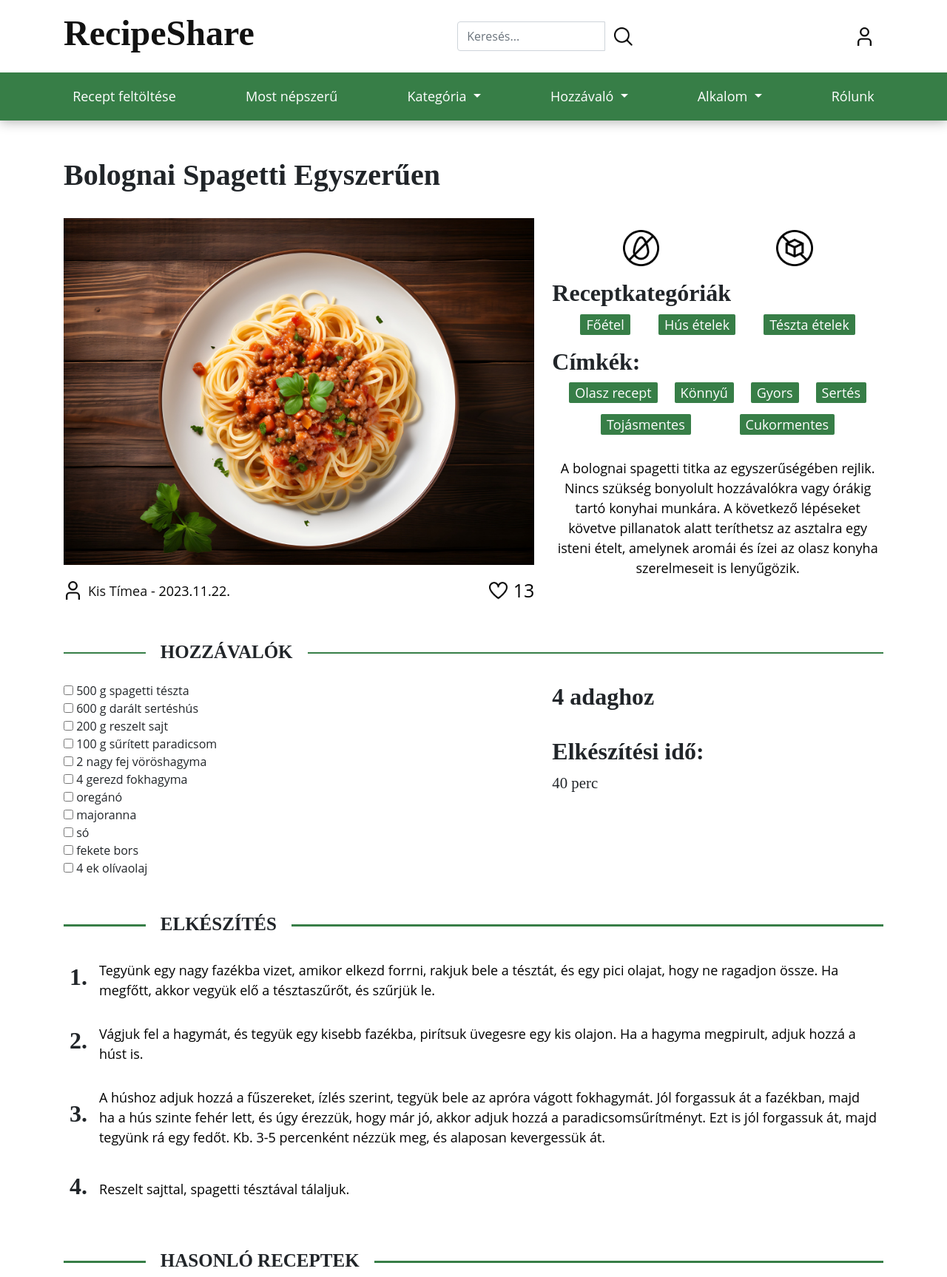
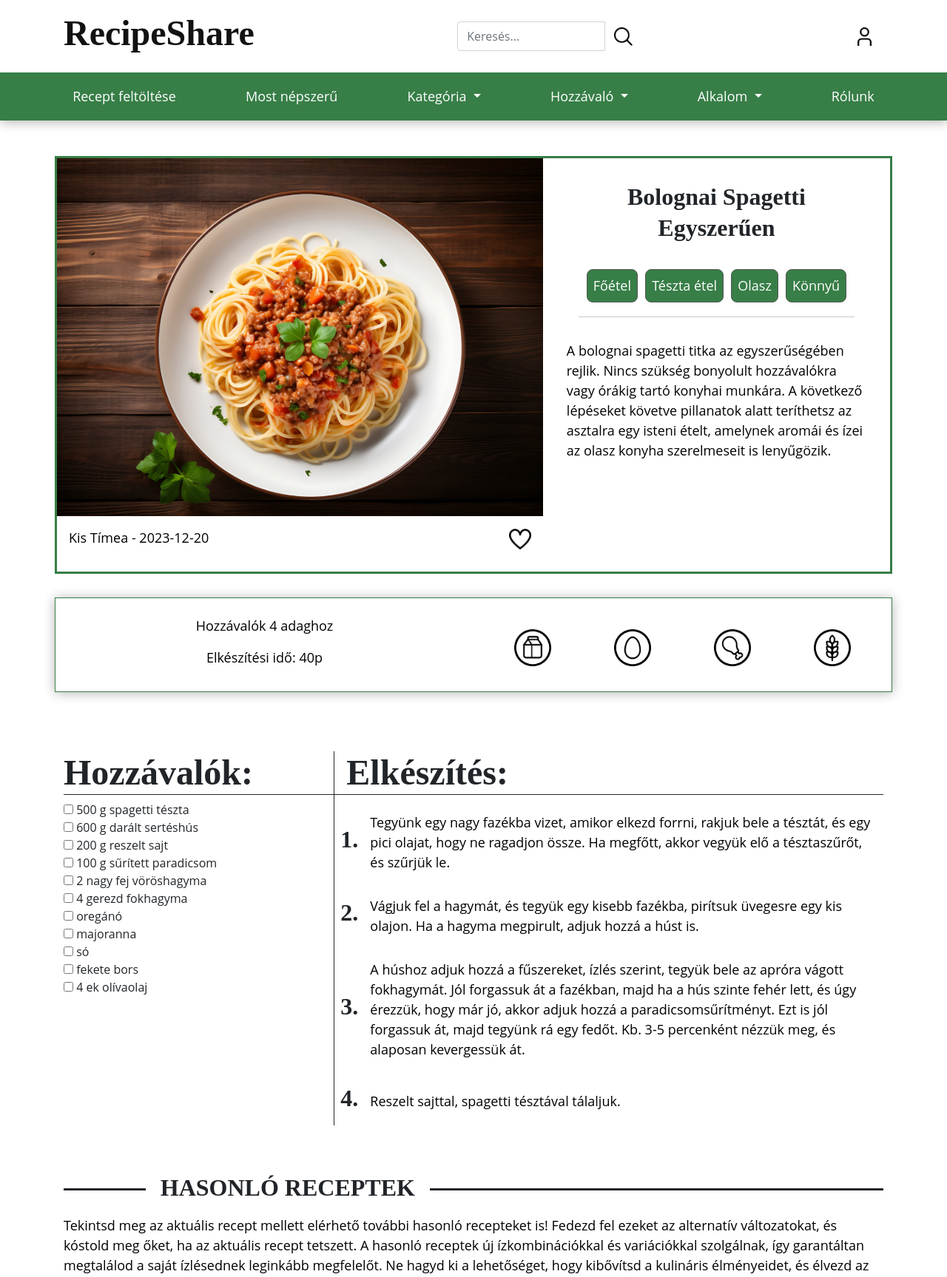
Before and after one commit to KT1M1/Project, a PHP site: page /index.php?page=show_recipe in a window 1280 px wide. Shown: the top 1727 px of the page at 74% size. Run offline with PHP 8.4, Linux system fonts and the light colour scheme.

Commit message:
Create Basic Structure for Recipe Display

```diff
--- a/client/assets/css/recipe-display.css
+++ /dev/null
@@ -1,154 +0,0 @@
-.recipe-body{
-    padding-top: 2rem;
-}
-
-.f-weight{
-    font-weight: 400;
-    font-size: 1.3rem;
-}
-
-/*Recipe-name*/
-.recipe-name {
-    font-size: 26px;
-    line-height: 1.3;
-    margin-top: 1rem;
-    margin-bottom: 2rem;
-}
-
-@media screen and (min-width: 600px) {
-    .recipe-name {
-        font-size: 30px;
-    }
-}
-
-@media screen and (min-width: 900px) {
-    .recipe-name {
-        font-size: 40px;
-    }
-}
-
-/*User, Rating*/
-.user-container{
-    display: flex;
-    align-items: center;
-    justify-content: space-between;
-    margin-top: 1rem;
-}
-
-.user-name{
-    height: 25px;
-    margin: 0;
-}
-
-.rate, .user {
-    display: flex;
-    align-items: center;
-}
-
-.heart, .user-pfp{
-    margin: 0px;
-    margin-right: 0.5rem;
-    width: 25px;
-}
-
-.heart-number{
-    font-size: 25px;
-    margin: 0;
-}
-
-
-/*Tags*/
-.desc-container{
-    margin-top: 1rem;
-    text-align: center;
-}
-
-.tag-link{
-    border-radius: 2px;
-    background-color: #377E47;
-    color: #fff;
-    text-decoration: none;
-    width: fit-content;
-    padding: 2px;
-    padding-left: 0.5rem;
-    padding-right: 0.5rem;
-}
-.tag-link:hover{
-    background-color: #46a25bcb;
-    color: #fff;
-}
-
-.tag-container{
-    display: flex;
-    justify-content: space-evenly;
-    flex-wrap: wrap;
-}
-
-/*Diet, Intolerance*/
-.diet-container{
-    display: flex;
-    justify-content: space-around;
-    flex-wrap: wrap;
-    padding: 1rem;
-}
-
-.img-diet{
-    max-width: 50px;
-    width: calc(30px + 1.5vw);
-}
-
-/*Divider (from style.css)*/
-
-.divider-container {
-    position: relative;
-    margin-top: 3rem;
-    margin-bottom: 1.5rem;
-}
-
-.divider{
-    position: relative;
-    margin: 0;
-    width: fit-content;
-    background-color: white;
-    z-index: 1;
-    margin-left: 10%;
-    padding: 0 20px;
-    text-align: center;
-    text-transform: uppercase;
-    font-size: calc(20px + 0.390625vw);
-}
-
-.divider-container hr {
-    position: absolute;
-    margin: 0;
-    width: 100%;
-    top: 50%;
-    height: 2.3px;
-    opacity: 1;
-    color: #377E47;
-}
-
-.divide{
-    margin: 20px;
-}
-
-/*Steps*/
-.steps{
-    display: flex;
-    align-items: center;
-    padding: 0.5rem;
-    margin-top: 1rem;
-}
-.steps:hover{
-    background-color: #ECECEC;
-}
-
-.step-text{
-    margin-bottom: 0px;
-    margin-left: 1rem;
-}
-
-/*Ingredient*/
-.completed {
-    opacity: 0.6; /* Fakítás */
-}
--- /dev/null
+++ b/client/assets/css/show_recipe.css
@@ -0,0 +1,109 @@
+.recipe-body{
+    margin-top: 2rem;
+}
+
+.main-col{
+    border: solid 3px #377E47;
+}
+
+.description-container{
+    padding: 2rem;
+}
+
+.small-detail-container{
+    display: flex;
+    flex-direction: row;
+    justify-content: space-between;
+    margin: 1rem;
+}
+
+.heart-img{
+    width: 30px;
+    height: 30px;
+}
+
+.recipe-name{
+    text-align: center;
+    margin-bottom: 1rem;
+}
+
+.category-container{
+    padding: 1rem;
+    text-align: center;
+}
+
+.category-btn{
+    border-radius: 8px;
+    background-color: #377E47;
+    color: #fff;
+    padding: 8px;
+    border: 1px solid #555;
+    font-size: 18px;
+    margin: 3px;
+}
+.img-col{
+    padding: 0;
+}
+
+/*Allergen*/
+.details-row{
+    border: 1px solid #377E47;
+    box-shadow: 0px 1px 15px rgba(0, 0, 0, 0.3);
+    margin-bottom: 5rem;
+    margin-top: 2rem;
+}
+
+.space{
+    margin-top: 1.5rem;
+    margin-bottom: 1rem;
+    text-align: center;
+}
+
+.allergen-container{
+    display: flex;
+    justify-content: space-around;
+    align-items: center;
+}
+
+.allergen-img{
+    width: 50px;
+    height: 50px;
+}
+
+.ingredient-container{
+    padding-right: 0;
+}
+
+/*Steps*/
+.step-container{
+    border-left: solid 1px;
+    padding-left: 0;
+}
+
+.steps{
+    display: flex;
+    align-items: center;
+    padding: 0.5rem;
+    margin-top: 1rem;
+}
+.steps:hover{
+    background-color: #ECECEC;
+}
+
+.step-text{
+    margin-bottom: 0px;
+    margin-left: 1rem;
+}
+
+.h1-step{
+    padding-left: 1rem;
+}
+
+/*Ingredient*/
+.completed {
+    opacity: 0.6; /* Fakítás */
+}
+
+.h1-border{
+    border-bottom: 1px solid;
+}
--- a/client/pages/show_recipe.php
+++ b/client/pages/show_recipe.php
@@ -1,68 +1,48 @@
 
-    <link rel="stylesheet" href="/client/assets/css/recipe-display.css">
+<link rel="stylesheet" href="/client/assets/css/show_recipe.css">
 
 <div class="container recipe-body">
 
-        <div class="row">
-            <div class="col-md-7 col-sm-12">
-                <h1 class="recipe-name">Bolognai Spagetti Egyszerűen</h1>
-            </div>
-            <div class="col-md-5 col-sm-12"></div>
-
-            <div class="col-md-7 col-sm-12">
-                <div>
+    <div class="row main-col">
+        <div class="col-md-7 col-sm-12 img-col">
             <img class="img-fluid" src="/client/assets/img/bologna.jpg">
-                </div>
-                <div class="user-container">
-                    <div class="user">
-                        <img src="/client/assets/img/user.png" class="img-fluid user-pfp">
-                        <p class="user-name"><a href="#">Kis Tímea</a> - 2023.11.22.</p>
-                    </div>
-                    <div class="rate">
-                        <img class="img-fluid heart" src="/client/assets/img/heart.png" alt="" srcset="">
-                        <p class="heart-number">13</p>
+            <div class="small-detail-container">
+                <p>Kis Tímea - 2023-12-20</p>
+                <img class="heart-img" src="/client/assets/img/heart.png" alt="" srcset="">
             </div>
         </div>
-            </div>
-            <div class="col-md-5 col-sm-12">
-                <div class="diet-container">
-                    <img src="/client/assets/img/egg-free.png" title="egg-free" class="img-diet">
-                    <img src="/client/assets/img/sugar-free.png" title="sugar-free" class="img-diet">
+        <div class="col-md-5 col-sm-12 description-container">
+            <h2 class="recipe-name">Bolognai Spagetti Egyszerűen</h2>
+            <div class="category-container">
+                <button class="category-btn">Főétel</button>
+                <button class="category-btn">Tészta étel</button>
+                <button class="category-btn">Olasz</button>
+                <button class="category-btn">Könnyű</button>
+            <hr>
             </div>
             <div>
-                    <h2>Receptkategóriák</h2>
-                    <div class="tag-container">
-                        <p><a href="#" class="tag-link">Főétel</a></p>
-                        <p><a href="#" class="tag-link">Hús ételek</a></p>
-                        <p><a href="#" class="tag-link">Tészta ételek</a></p>
-                    </div>
-                </div>
-                <div>
-                    <h2>Címkék:</h2>
-                    <div class="tag-container">
-                        <p><a href="#" class="tag-link">Olasz recept</a></p>
-                        <p><a href="#" class="tag-link">Könnyű</a></p>
-                        <p><a href="#" class="tag-link">Gyors</a></p>
-                        <p><a href="#" class="tag-link">Sertés</a></p>
-                        <p><a href="#" class="tag-link">Tojásmentes</a></p>
-                        <p><a href="#" class="tag-link">Cukormentes</a></p>
-                    </div>
-                </div>
-                <div class="desc-container">
                 <p>A bolognai spagetti titka az egyszerűségében rejlik. Nincs szükség bonyolult hozzávalókra vagy órákig tartó konyhai munkára.
                 A következő lépéseket követve pillanatok alatt teríthetsz az asztalra egy isteni ételt, amelynek aromái és ízei az olasz konyha szerelmeseit is lenyűgözik.</p>
             </div>
         </div>
-
     </div>
 
-        <div class="divider-container">
-            <h2 class="divider">Hozzávalók</h2>
-            <hr>
+    <div class="row details-row">
+        <div class="col-md-6 col-sm-12 space">
+            <p>Hozzávalók 4 adaghoz</p>
+            <p>Elkészítési idő: 40p</p>
+        </div>
+        <div class="col-md-6 col-sm-12 space allergen-container">
+            <img class="allergen-img" src="/client/assets/img/allergen_icons/dairy.png">
+            <img class="allergen-img" src="/client/assets/img/allergen_icons/egg.png">
+            <img class="allergen-img" src="/client/assets/img/allergen_icons/meat.png">
+            <img class="allergen-img" src="/client/assets/img/allergen_icons/gluten.png">
+        </div>
     </div>
 
     <div class="row">
-                <div class="col-md-7 col-sm-12" id="ingredientList">
+        <div class="col-md-4 col-sm-12 ingredient-container" id="ingredientList">
+            <h1 class="h1-border">Hozzávalók:</h1>
             <div class="ing-item">
                 <input type="checkbox" id="ing1" class="ing-cb">
                 <label for="ing1" class="ing-lbl">500 g spagetti tészta</label>
@@ -109,20 +89,8 @@
             </div>
         </div>
 
-                <div class="col-md-5 col-sm-12">
-                    <h2>4 adaghoz</h2>
-                    <br>
-                    <h2>Elkészítési idő:</h2>
-                    <h2 class="f-weight">40 perc</h2>
-                </div>
-            </div>
-
-        <div class="divider-container">
-            <h2 class="divider">Elkészítés</h2>
-            <hr>
-        </div>
-
-            <div class="step-container">
+        <div class="col-md-8 col-sm-12 step-container">
+            <h1 class="h1-border h1-step">Elkészítés:</h1>
             <div class="steps">
                 <h2>1.</h2>
                 <p class="step-text">Tegyünk egy nagy fazékba vizet, amikor elkezd forrni, rakjuk bele a tésztát, és egy pici olajat, hogy ne ragadjon össze. Ha megfőtt, akkor vegyük elő a tésztaszűrőt, és szűrjük le.</p>
@@ -141,13 +109,15 @@
                 <p class="step-text">Reszelt sajttal, spagetti tésztával tálaljuk.</p>
             </div>
     </div>
+</div>
 
+<!--HASONLÓ RECEPTEK-->
+<div>
     <div class="divider-container">
-                <h2 class="divider">Hasonló receptek</h2>
+        <h2 class="divider-left">Hasonló receptek</h2>
         <hr>
     </div>
-
-            <div class="similar-container">
+    <div>
         <p>Tekintsd meg az aktuális recept mellett elérhető további hasonló recepteket is! Fedezd fel ezeket az alternatív változatokat, és kóstold meg őket, ha az aktuális recept tetszett.
                 A hasonló receptek új ízkombinációkkal és variációkkal szolgálnak, így garantáltan megtalálod a saját ízlésednek leginkább megfelelőt. Ne hagyd ki a lehetőséget, hogy kibővítsd a kulináris élményeidet, és élvezd az új gasztronómiai felfedezéseket!
         </p>
@@ -194,7 +164,6 @@
             </div>
         </div>
     </div>
-
 </div>
 
     <script src="/client/assets/js/show.js"></script>
```
Also changed, not shown: client/assets/img/allergen_icons/dairy.png (added), client/assets/img/allergen_icons/egg.png (added), client/assets/img/allergen_icons/gluten.png (added), client/assets/img/allergen_icons/meat.png (added), client/assets/img/allergen_icons/peanut.png (added), client/assets/img/allergen_icons/soybean.png (added), client/assets/img/allergen_icons/sugar.png (added), client/assets/img/egg-free.png (deleted), client/assets/img/sugar-free.png (deleted), server/show.php (added). Lines whose indentation alone changed are shown as unchanged.
